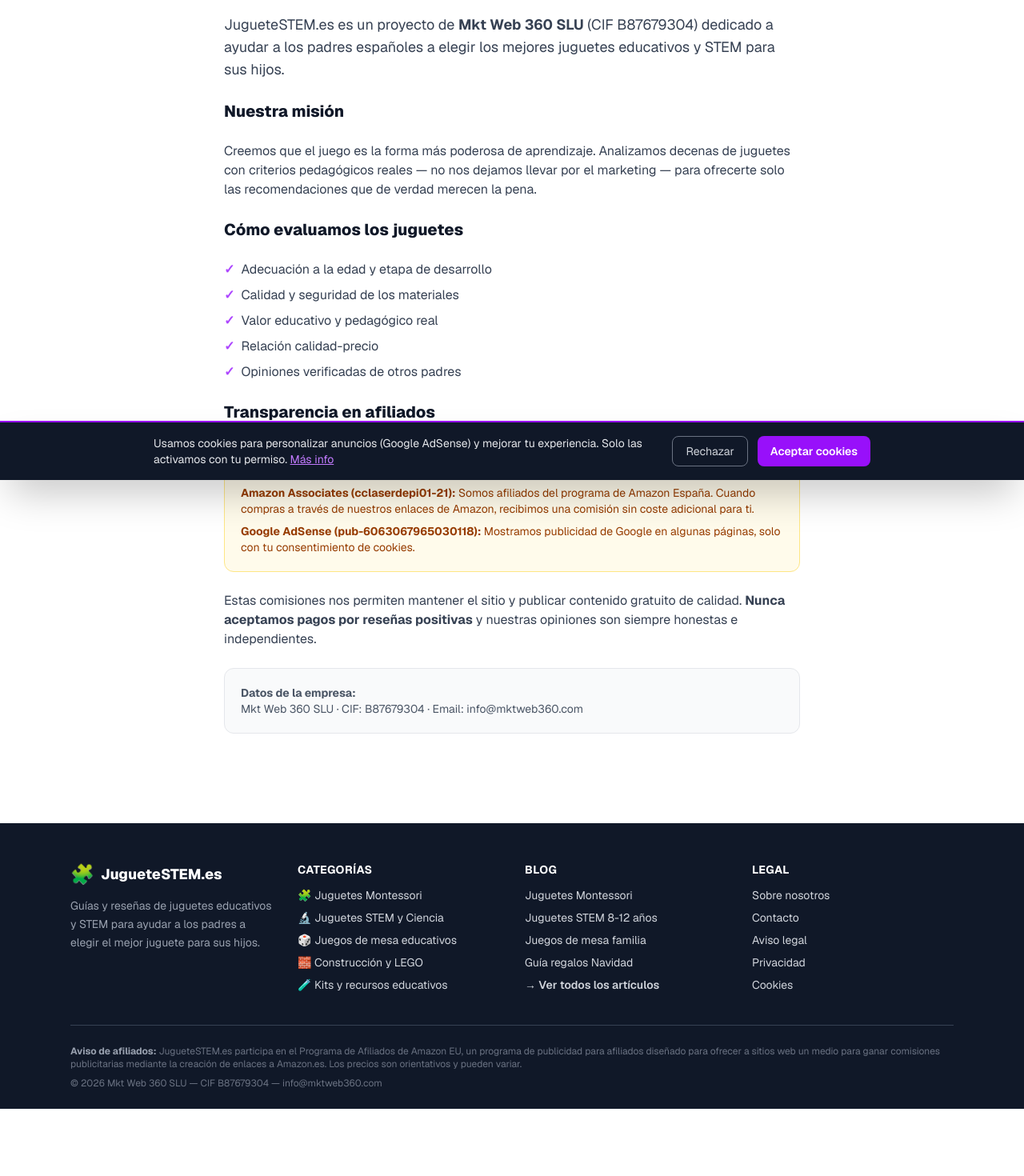
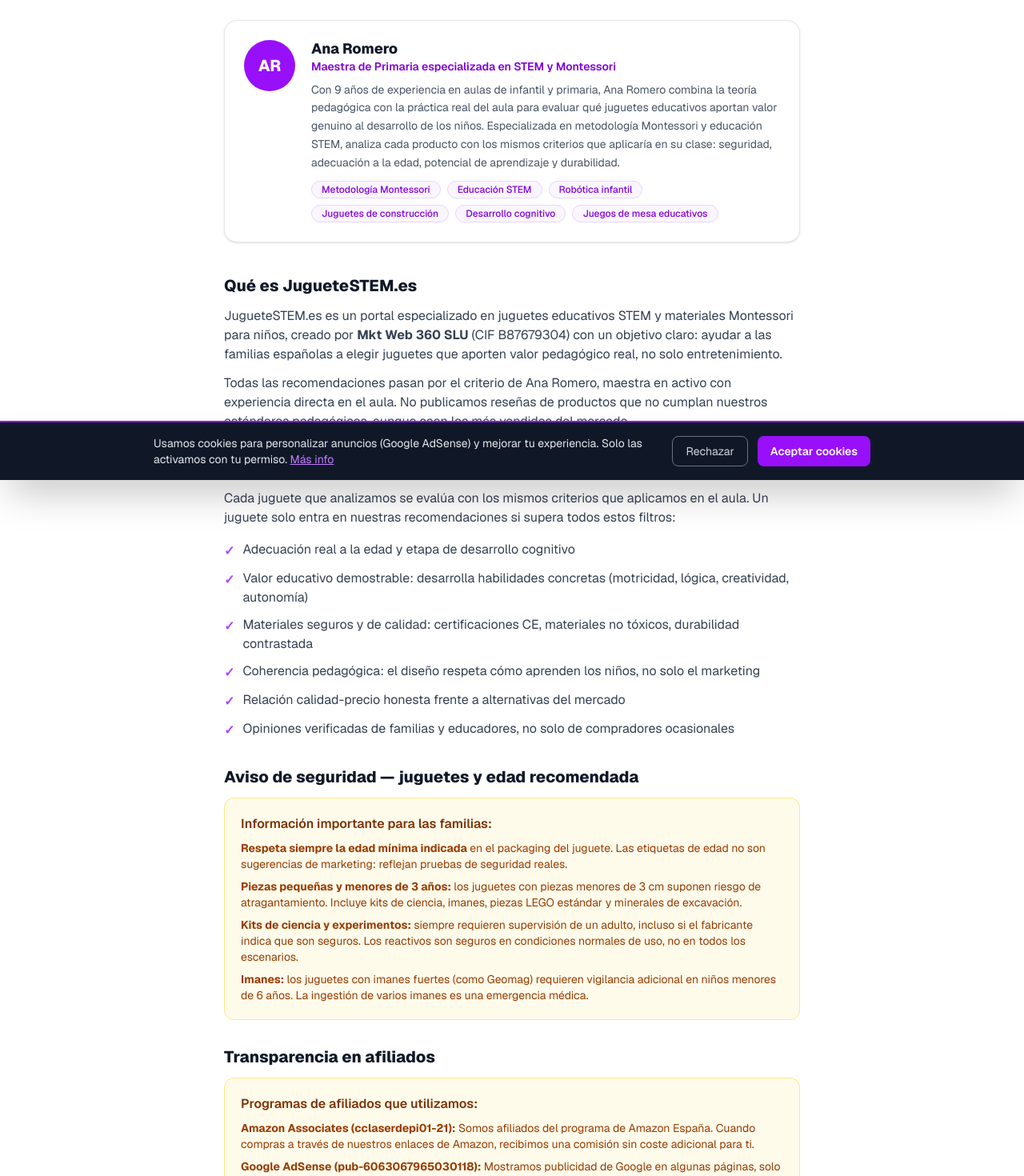
Before and after one commit to mktweb360/juguetestem, a Next.js app: page /sobre-nosotros in a window 1280 px wide. Shown: the part 200-1670 px from the top of the page at 80% size. Before the commit the page ends 1586 px from the top, so only its background shows below. Built offline with nearby package versions, Linux system fonts and the light colour scheme.

Commit message:
feat: optimización GEO máxima — author schema, speakable, respuesta directa

```diff
--- a/app/blog/[slug]/page.tsx
+++ b/app/blog/[slug]/page.tsx
@@ -734,13 +734,25 @@
   const relatedProducts = post.relatedProducts.map((s) => getProductBySlug(s)).filter(Boolean);
   const relatedPosts = (post.relatedPosts ?? []).map((s) => getPostBySlug(s)).filter(Boolean);
 
+const AUTHOR = {
+  "@type": "Person",
+  name: "Ana Romero",
+  jobTitle: "Maestra de Primaria especializada en STEM",
+  url: "https://www.juguetestem.es/sobre-nosotros",
+  description: "Maestra de Primaria con 9 años de experiencia en educación STEM y metodología Montessori en aulas de infantil y primaria.",
+  knowsAbout: ["juguetes educativos", "metodología Montessori", "educación STEM", "robótica infantil", "juguetes de construcción", "desarrollo cognitivo infantil"],
+};
+
   const articleSchema = {
     "@context": "https://schema.org",
     "@type": "Article",
     headline: post.title,
     description: post.excerpt,
     datePublished: post.date,
-    author: { "@type": "Organization", name: "JugueteSTEM.es" },
+    author: AUTHOR,
+    speakable: { "@type": "SpeakableSpecification", cssSelector: ["#respuesta-directa", "h1"] },
+    keywords: post.category,
+    about: { "@type": "Thing", name: post.category },
     publisher: { "@type": "Organization", name: "JugueteSTEM.es", url: "https://www.juguetestem.es" },
     image: { "@type": "ImageObject", url: `https://www.juguetestem.es/blog/${post.slug}/opengraph-image`, width: 1200, height: 630 },
   };
@@ -783,11 +795,20 @@
 
         <span className="text-xs font-bold text-purple-600 uppercase tracking-wide">{post.category}</span>
         <h1 className="text-3xl font-extrabold text-gray-900 mt-2 mb-3 leading-tight">{post.title}</h1>
-        <p className="text-gray-500 text-lg mb-4">{post.excerpt}</p>
+        <div id="respuesta-directa" className="bg-purple-50 border-l-4 border-purple-500 rounded-r-xl px-5 py-4 mb-6">
+          <p className="text-xs font-bold text-purple-700 uppercase tracking-wide mb-1.5">Respuesta directa</p>
+          <p className="text-gray-800 font-medium leading-relaxed">{post.excerpt}</p>
+        </div>
 
         <div className="flex items-center gap-4 text-sm text-gray-400 mb-8 pb-6 border-b border-gray-100">
           <span>📅 {new Date(post.date).toLocaleDateString("es-ES", { year: "numeric", month: "long", day: "numeric" })}</span>
           <span>⏱ {post.readTime} min de lectura</span>
+          <span>·</span>
+          <span className="flex items-center gap-1 text-gray-500">
+            <span>✍️</span>
+            <Link href="/sobre-nosotros" className="font-medium text-purple-700 hover:underline">Ana Romero</Link>
+            <span className="text-gray-400">— Maestra STEM</span>
+          </span>
         </div>
 
         {post.image && (
--- a/app/layout.tsx
+++ b/app/layout.tsx
@@ -67,6 +67,11 @@
   logo: { "@type": "ImageObject", url: `${SITE_URL}/logo.png` },
   taxID: "B87679304",
   contactPoint: { "@type": "ContactPoint", email: "info@mktweb360.com", contactType: "customer service" },
+  description: "Portal especializado en juguetes educativos STEM y materiales Montessori para niños. Comparativas y análisis con criterio pedagógico profesional.",
+  foundingDate: "2024",
+  areaServed: { "@type": "Country", name: "España" },
+  knowsAbout: ["juguetes educativos", "metodología Montessori", "juguetes STEM", "robótica infantil", "juegos de construcción", "libros educativos"],
+  sameAs: ["https://www.instagram.com/juguetestem.es", "https://www.facebook.com/juguetestem.es"],
 };
 
 export default function RootLayout({ children }: { children: React.ReactNode }) {
--- a/app/sobre-nosotros/page.tsx
+++ b/app/sobre-nosotros/page.tsx
@@ -3,62 +3,284 @@
 
 export const metadata: Metadata = {
   title: "Sobre nosotros — JugueteSTEM.es",
-  description: "Quiénes somos y cómo elegimos los juguetes que recomendamos en JugueteSTEM.es.",
+  description: "Ana Romero, Maestra de Primaria con 9 años de experiencia en educación STEM y Montessori, es la voz experta detrás de JugueteSTEM.es.",
   alternates: { canonical: "/sobre-nosotros" },
+};
+
+const SITE_URL = "https://www.juguetestem.es";
+
+const personSchema = {
+  "@context": "https://schema.org",
+  "@type": "Person",
+  name: "Ana Romero",
+  jobTitle: "Maestra de Primaria especializada en STEM",
+  url: `${SITE_URL}/sobre-nosotros`,
+  description: "Maestra de Primaria con 9 años de experiencia en educación STEM y metodología Montessori en aulas de infantil y primaria.",
+  knowsAbout: [
+    "juguetes educativos",
+    "metodología Montessori",
+    "educación STEM",
+    "robótica infantil",
+    "juguetes de construcción",
+    "desarrollo cognitivo infantil",
+  ],
+  worksFor: {
+    "@type": "Organization",
+    name: "JugueteSTEM.es",
+    url: SITE_URL,
+  },
+  sameAs: [SITE_URL],
+};
+
+const orgSchema = {
+  "@context": "https://schema.org",
+  "@type": "Organization",
+  name: "JugueteSTEM.es",
+  legalName: "Mkt Web 360 SLU",
+  url: SITE_URL,
+  logo: { "@type": "ImageObject", url: `${SITE_URL}/logo.png` },
+  taxID: "B87679304",
+  foundingDate: "2024",
+  description:
+    "Portal especializado en juguetes educativos STEM y materiales Montessori para niños. Comparativas y análisis con criterio pedagógico profesional.",
+  areaServed: { "@type": "Country", name: "España" },
+  knowsAbout: [
+    "juguetes educativos",
+    "metodología Montessori",
+    "juguetes STEM",
+    "robótica infantil",
+    "juegos de construcción",
+    "libros educativos",
+  ],
+  contactPoint: {
+    "@type": "ContactPoint",
+    email: "info@mktweb360.com",
+    contactType: "customer service",
+  },
+  sameAs: [
+    "https://www.instagram.com/juguetestem.es",
+    "https://www.facebook.com/juguetestem.es",
+  ],
+  employee: {
+    "@type": "Person",
+    name: "Ana Romero",
+    jobTitle: "Maestra de Primaria especializada en STEM",
+  },
 };
 
 export default function SobreNosotrosPage() {
   return (
+    <>
+      <script
+        type="application/ld+json"
+        dangerouslySetInnerHTML={{ __html: JSON.stringify(personSchema) }}
+      />
+      <script
+        type="application/ld+json"
+        dangerouslySetInnerHTML={{ __html: JSON.stringify(orgSchema) }}
+      />
+
       <div className="max-w-3xl mx-auto px-4 sm:px-6 py-12">
         <nav className="text-gray-400 text-sm mb-6">
-        <Link href="/" className="hover:text-purple-700">Inicio</Link>
+          <Link href="/" className="hover:text-purple-700">
+            Inicio
+          </Link>
           <span className="mx-2">›</span>
           <span className="text-gray-700">Sobre nosotros</span>
         </nav>
 
-      <h1 className="text-3xl font-extrabold text-gray-900 mb-6">Sobre JugueteSTEM.es</h1>
+        <h1 className="text-3xl font-extrabold text-gray-900 mb-8">
+          Sobre JugueteSTEM.es
+        </h1>
 
-      <div className="space-y-6 text-gray-700">
-        <p className="text-lg">
-          JugueteSTEM.es es un proyecto de <strong>Mkt Web 360 SLU</strong> (CIF B87679304) dedicado a ayudar a los padres españoles a elegir los mejores juguetes educativos y STEM para sus hijos.
+        {/* Author profile card */}
+        <div className="bg-white border border-gray-200 rounded-2xl p-6 mb-10 flex gap-5 items-start shadow-sm">
+          <div className="shrink-0 w-16 h-16 rounded-full bg-purple-600 flex items-center justify-center text-white text-xl font-extrabold select-none">
+            AR
+          </div>
+          <div>
+            <p className="text-lg font-extrabold text-gray-900 leading-tight">
+              Ana Romero
             </p>
+            <p className="text-sm text-purple-700 font-semibold mb-2">
+              Maestra de Primaria especializada en STEM y Montessori
+            </p>
+            <p className="text-gray-600 text-sm leading-relaxed mb-3">
+              Con 9 años de experiencia en aulas de infantil y primaria,
+              Ana Romero combina la teoría pedagógica con la práctica real
+              del aula para evaluar qué juguetes educativos aportan valor
+              genuino al desarrollo de los niños. Especializada en
+              metodología Montessori y educación STEM, analiza cada producto
+              con los mismos criterios que aplicaría en su clase: seguridad,
+              adecuación a la edad, potencial de aprendizaje y durabilidad.
+            </p>
+            <div className="flex flex-wrap gap-2">
+              {[
+                "Metodología Montessori",
+                "Educación STEM",
+                "Robótica infantil",
+                "Juguetes de construcción",
+                "Desarrollo cognitivo",
+                "Juegos de mesa educativos",
+              ].map((tag) => (
+                <span
+                  key={tag}
+                  className="text-xs bg-purple-50 text-purple-700 border border-purple-200 rounded-full px-3 py-0.5 font-medium"
+                >
+                  {tag}
+                </span>
+              ))}
+            </div>
+          </div>
+        </div>
 
-        <h2 className="text-xl font-extrabold text-gray-900">Nuestra misión</h2>
+        <div className="space-y-8 text-gray-700">
+          {/* Qué es JugueteSTEM.es */}
+          <section>
+            <h2 className="text-xl font-extrabold text-gray-900 mb-3">
+              Qué es JugueteSTEM.es
+            </h2>
             <p>
-          Creemos que el juego es la forma más poderosa de aprendizaje. Analizamos decenas de juguetes con criterios pedagógicos reales — no nos dejamos llevar por el marketing — para ofrecerte solo las recomendaciones que de verdad merecen la pena.
+              JugueteSTEM.es es un portal especializado en juguetes educativos
+              STEM y materiales Montessori para niños, creado por{" "}
+              <strong>Mkt Web 360 SLU</strong> (CIF B87679304) con un objetivo
+              claro: ayudar a las familias españolas a elegir juguetes que
+              aporten valor pedagógico real, no solo entretenimiento.
             </p>
+            <p className="mt-3">
+              Todas las recomendaciones pasan por el criterio de Ana Romero,
+              maestra en activo con experiencia directa en el aula. No
+              publicamos reseñas de productos que no cumplan nuestros
+              estándares pedagógicos, aunque sean los más vendidos del mercado.
+            </p>
+          </section>
 
-        <h2 className="text-xl font-extrabold text-gray-900">Cómo evaluamos los juguetes</h2>
-        <ul className="space-y-2">
-          <li className="flex gap-2"><span className="text-purple-500 font-bold shrink-0">✓</span> Adecuación a la edad y etapa de desarrollo</li>
-          <li className="flex gap-2"><span className="text-purple-500 font-bold shrink-0">✓</span> Calidad y seguridad de los materiales</li>
-          <li className="flex gap-2"><span className="text-purple-500 font-bold shrink-0">✓</span> Valor educativo y pedagógico real</li>
-          <li className="flex gap-2"><span className="text-purple-500 font-bold shrink-0">✓</span> Relación calidad-precio</li>
-          <li className="flex gap-2"><span className="text-purple-500 font-bold shrink-0">✓</span> Opiniones verificadas de otros padres</li>
+          {/* Criterios pedagógicos */}
+          <section>
+            <h2 className="text-xl font-extrabold text-gray-900 mb-3">
+              Criterios pedagógicos de selección
+            </h2>
+            <p className="mb-4">
+              Cada juguete que analizamos se evalúa con los mismos criterios
+              que aplicamos en el aula. Un juguete solo entra en nuestras
+              recomendaciones si supera todos estos filtros:
+            </p>
+            <ul className="space-y-2.5">
+              {[
+                "Adecuación real a la edad y etapa de desarrollo cognitivo",
+                "Valor educativo demostrable: desarrolla habilidades concretas (motricidad, lógica, creatividad, autonomía)",
+                "Materiales seguros y de calidad: certificaciones CE, materiales no tóxicos, durabilidad contrastada",
+                "Coherencia pedagógica: el diseño respeta cómo aprenden los niños, no solo el marketing",
+                "Relación calidad-precio honesta frente a alternativas del mercado",
+                "Opiniones verificadas de familias y educadores, no solo de compradores ocasionales",
+              ].map((criterion) => (
+                <li key={criterion} className="flex gap-2.5 items-start">
+                  <span className="text-purple-500 font-bold shrink-0 mt-0.5">
+                    ✓
+                  </span>
+                  <span>{criterion}</span>
+                </li>
+              ))}
             </ul>
+          </section>
 
-        <h2 className="text-xl font-extrabold text-gray-900">Transparencia en afiliados</h2>
+          {/* Aviso de seguridad */}
+          <section>
+            <h2 className="text-xl font-extrabold text-gray-900 mb-3">
+              Aviso de seguridad — juguetes y edad recomendada
+            </h2>
             <div className="bg-amber-50 border border-amber-200 rounded-xl p-5">
-          <p className="font-semibold text-amber-900 mb-2">Programas de afiliados que utilizamos:</p>
+              <p className="font-semibold text-amber-900 mb-2">
+                Información importante para las familias:
+              </p>
               <ul className="space-y-2 text-sm text-amber-800">
                 <li>
-              <strong>Amazon Associates (cclaserdepi01-21):</strong> Somos afiliados del programa de Amazon España. Cuando compras a través de nuestros enlaces de Amazon, recibimos una comisión sin coste adicional para ti.
+                  <strong>Respeta siempre la edad mínima indicada</strong> en
+                  el packaging del juguete. Las etiquetas de edad no son
+                  sugerencias de marketing: reflejan pruebas de seguridad
+                  reales.
                 </li>
                 <li>
-              <strong>Google AdSense (pub-6063067965030118):</strong> Mostramos publicidad de Google en algunas páginas, solo con tu consentimiento de cookies.
+                  <strong>Piezas pequeñas y menores de 3 años:</strong> los
+                  juguetes con piezas menores de 3 cm suponen riesgo de
+                  atragantamiento. Incluye kits de ciencia, imanes, piezas
+                  LEGO estándar y minerales de excavación.
+                </li>
+                <li>
+                  <strong>Kits de ciencia y experimentos:</strong> siempre
+                  requieren supervisión de un adulto, incluso si el fabricante
+                  indica que son seguros. Los reactivos son seguros en
+                  condiciones normales de uso, no en todos los escenarios.
+                </li>
+                <li>
+                  <strong>Imanes:</strong> los juguetes con imanes fuertes
+                  (como Geomag) requieren vigilancia adicional en niños
+                  menores de 6 años. La ingestión de varios imanes es una
+                  emergencia médica.
                 </li>
               </ul>
             </div>
+          </section>
 
+          {/* Transparencia en afiliados */}
+          <section>
+            <h2 className="text-xl font-extrabold text-gray-900 mb-3">
+              Transparencia en afiliados
+            </h2>
+            <div className="bg-amber-50 border border-amber-200 rounded-xl p-5 mb-4">
+              <p className="font-semibold text-amber-900 mb-2">
+                Programas de afiliados que utilizamos:
+              </p>
+              <ul className="space-y-2 text-sm text-amber-800">
+                <li>
+                  <strong>Amazon Associates (cclaserdepi01-21):</strong> Somos
+                  afiliados del programa de Amazon España. Cuando compras a
+                  través de nuestros enlaces de Amazon, recibimos una comisión
+                  sin coste adicional para ti.
+                </li>
+                <li>
+                  <strong>
+                    Google AdSense (pub-6063067965030118):
+                  </strong>{" "}
+                  Mostramos publicidad de Google en algunas páginas, solo con
+                  tu consentimiento de cookies.
+                </li>
+              </ul>
+            </div>
             <p>
-          Estas comisiones nos permiten mantener el sitio y publicar contenido gratuito de calidad. <strong>Nunca aceptamos pagos por reseñas positivas</strong> y nuestras opiniones son siempre honestas e independientes.
+              Estas comisiones nos permiten mantener el sitio y publicar
+              contenido gratuito de calidad.{" "}
+              <strong>
+                Nunca aceptamos pagos por reseñas positivas
+              </strong>{" "}
+              y nuestras opiniones son siempre honestas e independientes. La
+              presencia de un enlace de afiliado no influye en la valoración
+              del producto.
             </p>
+          </section>
 
+          {/* Company footer */}
           <div className="bg-gray-50 border border-gray-200 rounded-xl p-5 text-sm text-gray-600">
-          <p><strong>Datos de la empresa:</strong></p>
-          <p>Mkt Web 360 SLU · CIF: B87679304 · Email: info@mktweb360.com</p>
+            <p className="font-semibold text-gray-700 mb-1">
+              Datos de la empresa
+            </p>
+            <p>Mkt Web 360 SLU · CIF: B87679304</p>
+            <p>
+              Email:{" "}
+              <a
+                href="mailto:info@mktweb360.com"
+                className="text-purple-700 hover:underline"
+              >
+                info@mktweb360.com
+              </a>
+            </p>
+            <p className="mt-2 text-gray-500">
+              Portal activo desde 2024 · Contenido revisado con criterio
+              pedagógico profesional
+            </p>
           </div>
         </div>
       </div>
+    </>
   );
 }
```
Lines whose indentation alone changed are shown as unchanged.
